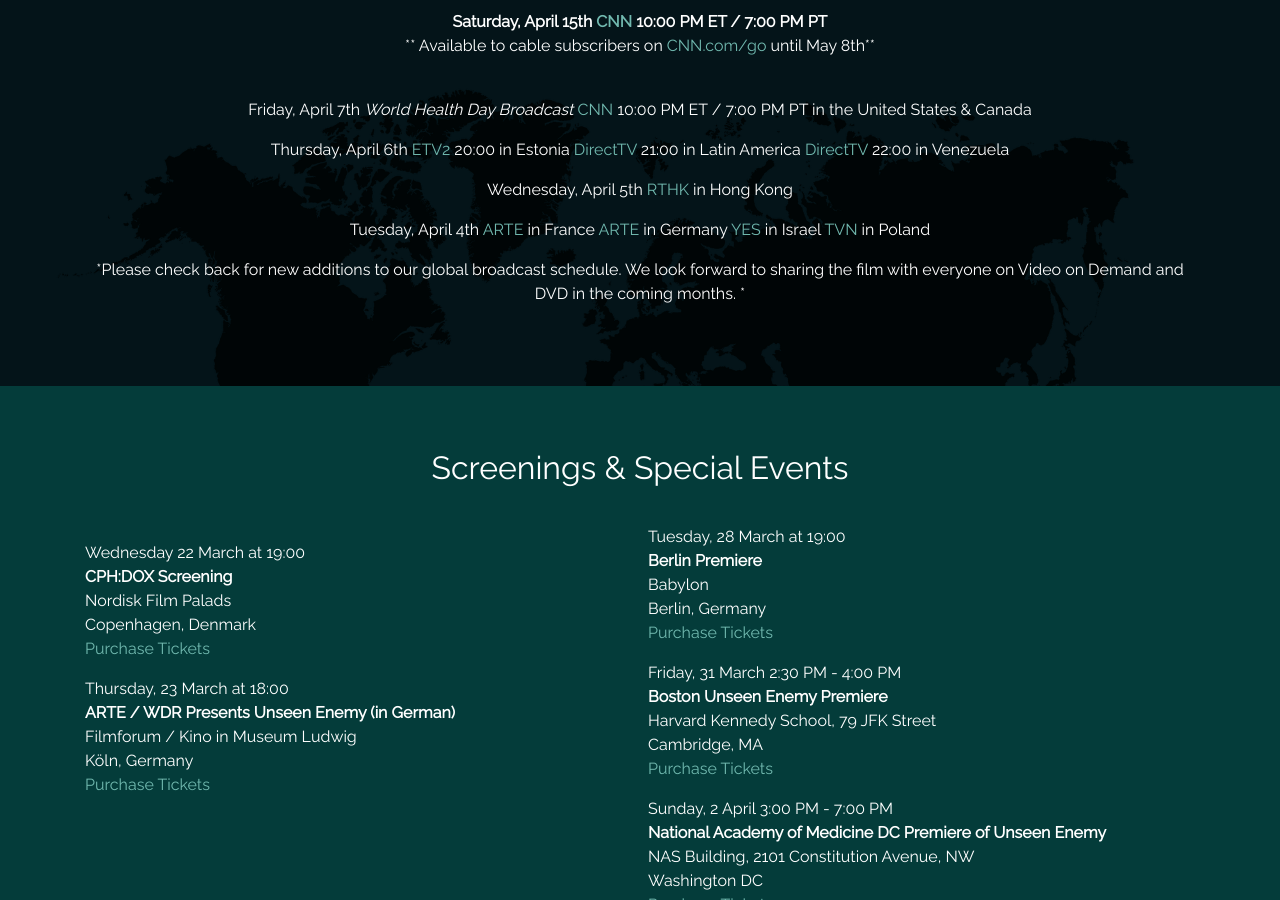
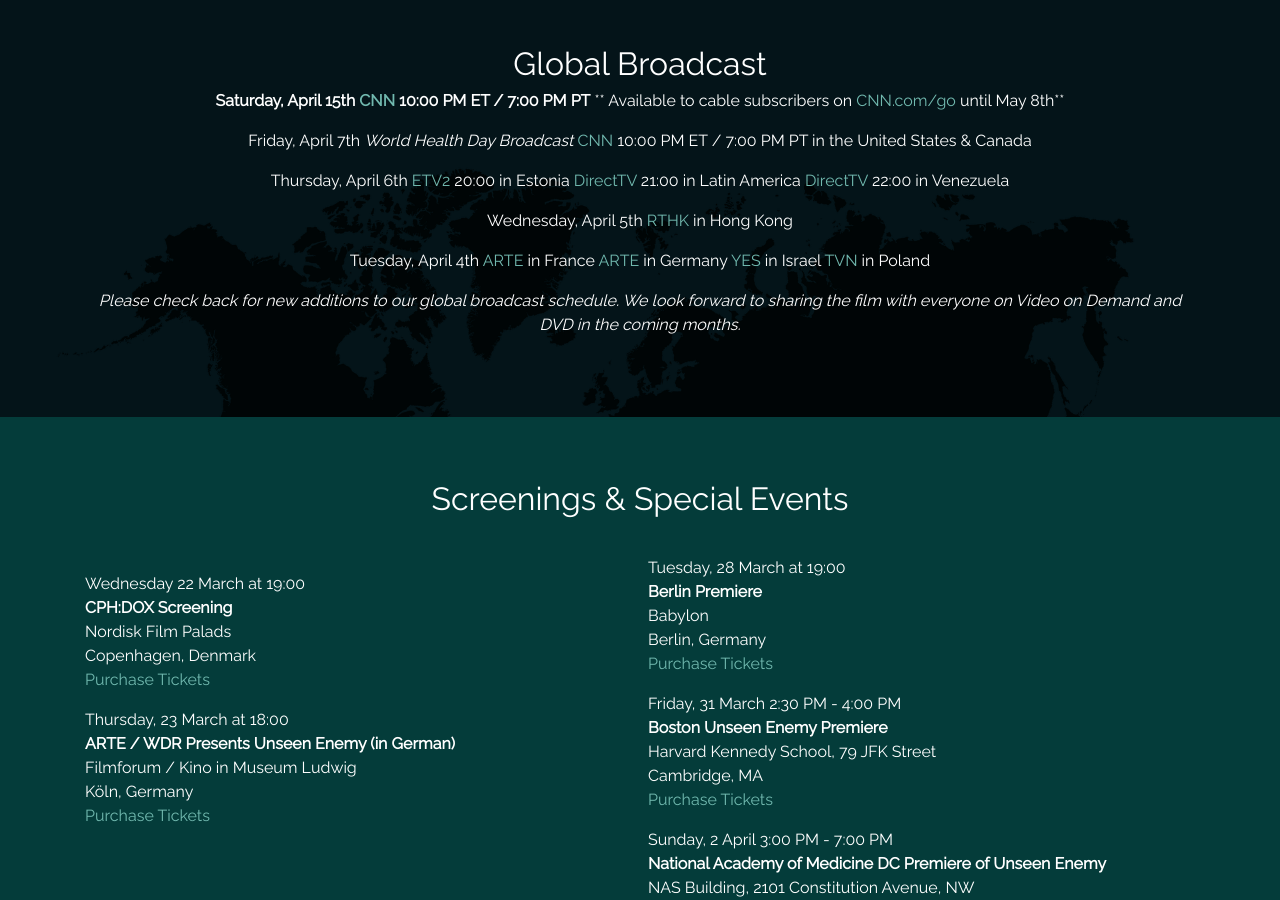
Before and after one commit to caseyg/takesallofus, a Jekyll site: the page built from index.md, in a window 1280 px wide and 900 px high, scrolled down 2354 px. Built offline with Jekyll 4.4.1, drawn with Linux system fonts in a browser that asks for light colours; nearby versions of some CDN libraries; comment, search, counter and statistics services are not loaded.

```diff
--- a/index.md
+++ b/index.md
@@ -3,21 +3,23 @@ title: Home
 position: 0
 film:
   title: Unseen Enemy
-  description: |-
-    ## **Narrated by Jeffrey Wright, Emmy® and Golden Globe award-winning actor**
+  description: |
+    ### **Narrated by Jeffrey Wright, Emmy® and Golden Globe award-winning actor**
 
-    ## **Written & Directed by Janet Tobias**
+    ### **Written & Directed by Janet Tobias**\
+    \
 
-    ## ![Official Selection: Copenhagen Film Festival](/uploads/copenhagenfilmfestival.png)
+    ## ![Official Selection: Copenhagen Film Festival](/uploads/copenhagenfilmfestival.png)\
+    \
   trailer-youtube-id: zsB1sYSHEAM
 broadcastevents:
   description: |-
     **Saturday, April 15th
-    [CNN](http://www.cnn.com)  10:00 PM ET / 7:00 PM PT**\
+    [CNN](http://www.cnn.com)  10:00 PM ET / 7:00 PM PT**
     **
     Available to cable subscribers on [CNN.com/go](http://www.cnn.com/go) until May 8th**
 
-    \
+
     Friday, April 7th
     *World Health Day Broadcast*
     [CNN](http://www.cnn.com)  10:00 PM ET / 7:00 PM PT in the United States & Canada
@@ -36,7 +38,7 @@ broadcastevents:
     [YES](http://www.yes.co.il) in Israel
     [TVN](http://www.tvn.pl/) in Poland
 
-    \*Please check back for new additions to our global broadcast schedule. We look forward to sharing the film with everyone on Video on Demand and DVD in the coming months. \*
+    *Please check back for new additions to our global broadcast schedule. We look forward to sharing the film with everyone on Video on Demand and DVD in the coming months.*
 events:
 - date-and-time: Wednesday 22 March at 19:00
   title: 'CPH:DOX Screening '
```
